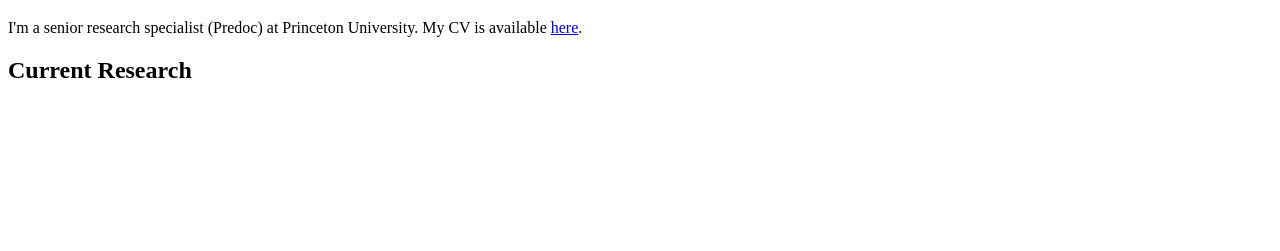
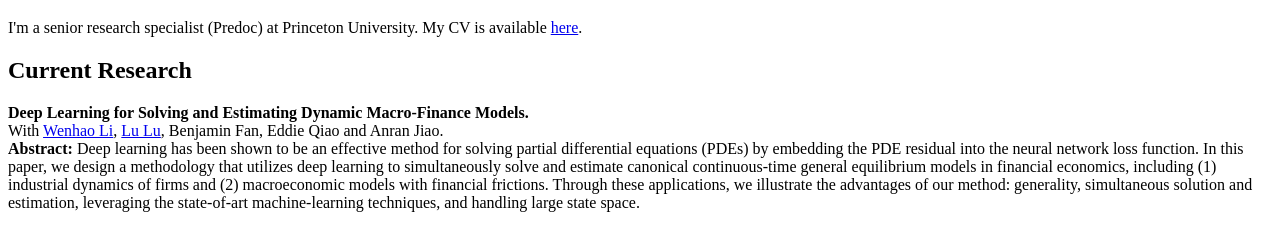
Before and after one commit to zzhougu/zzhougu.github.io, a plain HTML site: page index.html in a window 1280 px wide. Shown: the part 61-312 px from the top of the page. Drawn offline with Linux system fonts and the light colour scheme.

Commit message:
Update index.html

```diff
--- a/index.html
+++ b/index.html
@@ -2,12 +2,28 @@
 <html>
 <body>
 <h1>Hello World!</h1>
-<p>I'm a senior research specialist (Predoc) at Princeton University.
+<p>
+    I'm a senior research specialist (Predoc) at Princeton University.
     My CV is available <a href="CV.pdf">here</a>.
 </p>
 <h2>Current Research</h2>
 <p>
-    <h3></h3>
+    <b>Deep Learning for Solving and Estimating Dynamic Macro-Finance Models.</b>
+    <br>
+    With <a href= "https://www.wenhao-li.com/index.html">Wenhao Li</a>,
+    <a href="https://lu.seas.upenn.edu">Lu Lu</a>,
+    Benjamin Fan, Eddie Qiao and Anran Jiao.<br>
+    <b>Abstract:</b> Deep learning has been shown to be an effective method for
+    solving partial differential equations (PDEs) by embedding the PDE residual
+    into the neural network loss function. In this paper, we design a methodology
+    that utilizes deep learning to simultaneously solve and estimate canonical
+    continuous-time general equilibrium models in financial economics, including
+    (1) industrial dynamics of firms and (2) macroeconomic models with financial
+    frictions. Through these applications, we illustrate the advantages of our
+    method: generality, simultaneous solution and estimation, leveraging the
+    state-of-art machine-learning techniques, and handling large state space.
+</p>
+<p>
 </p>
 </body>
 </html>
```
